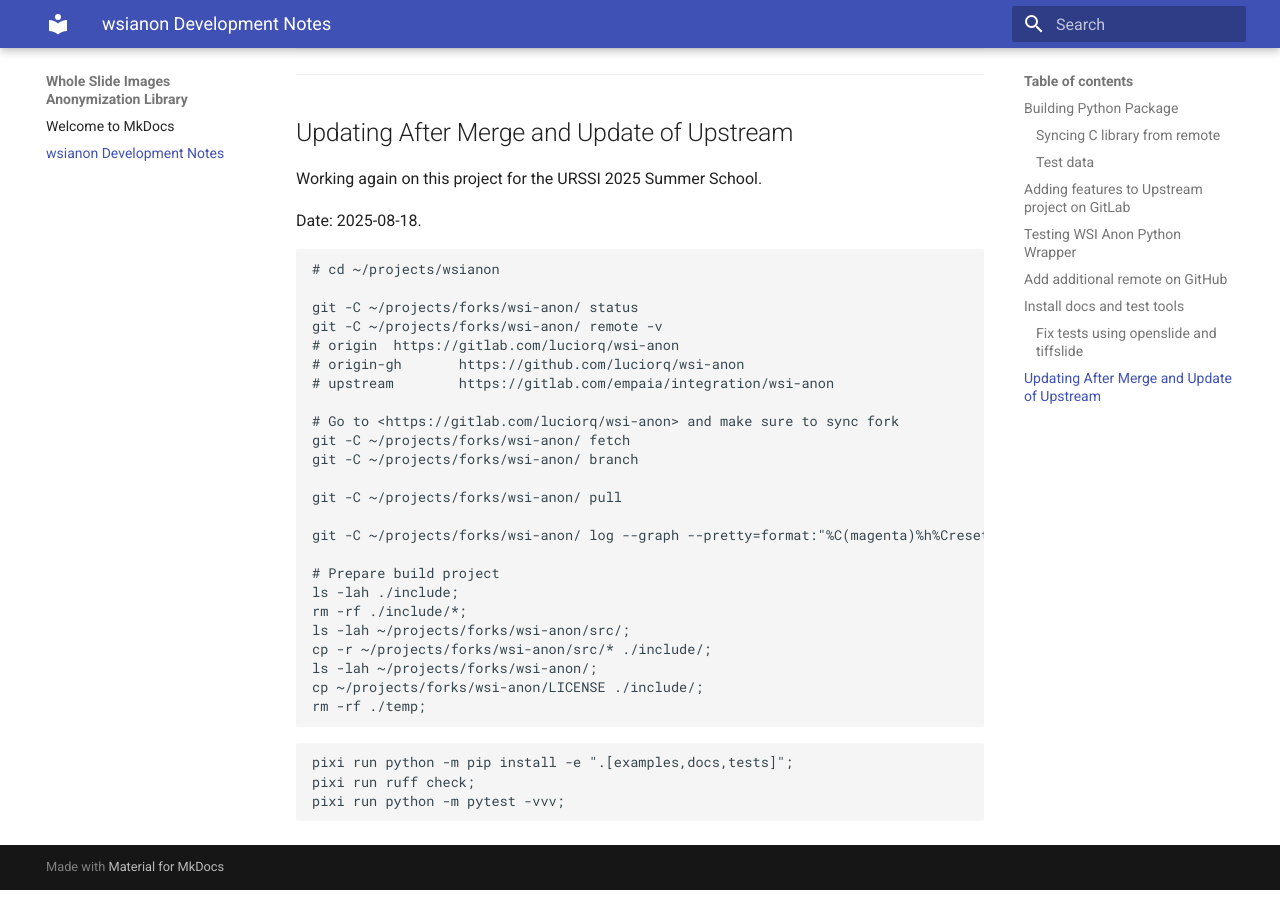
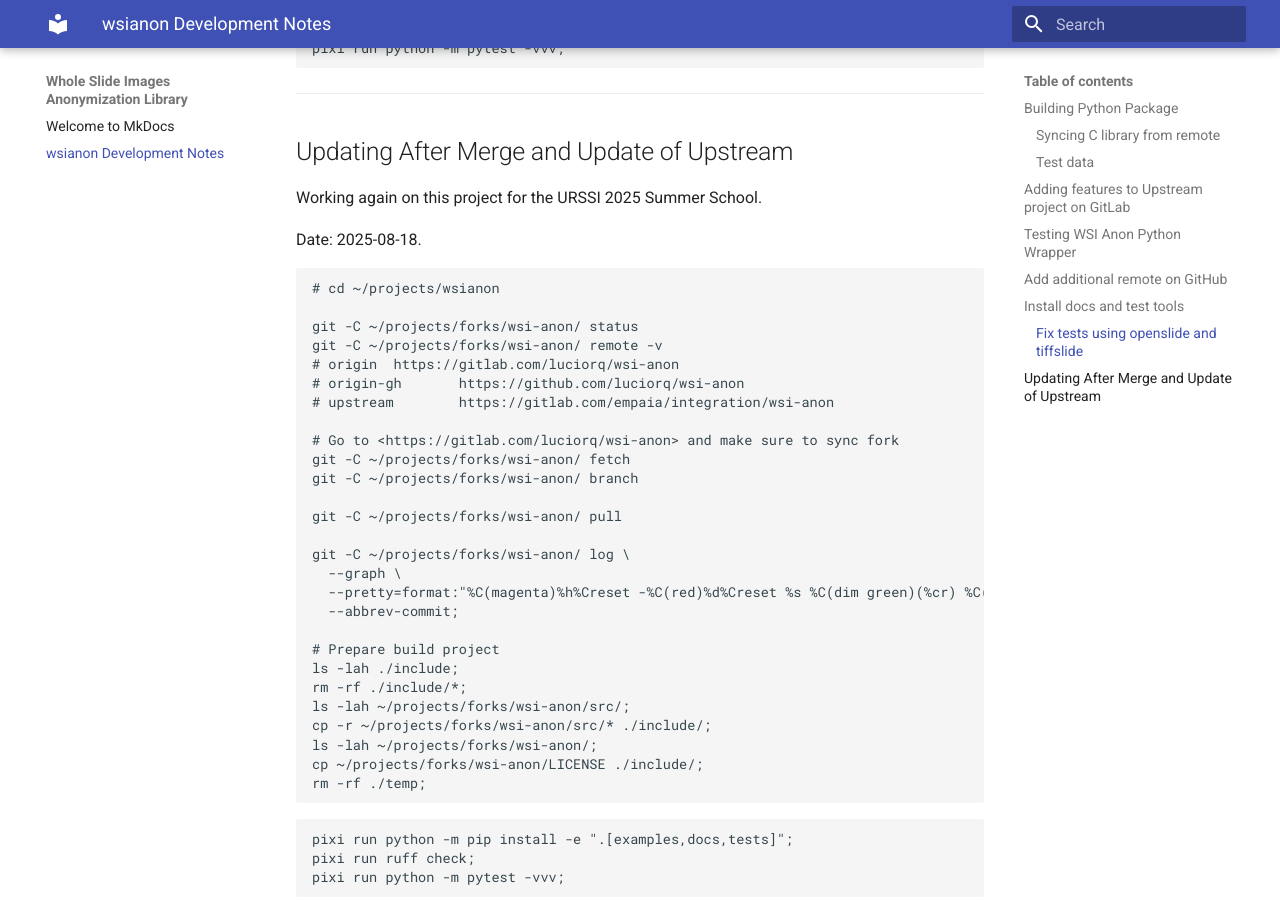
Before and after one commit to luciorq/wsianon, an MkDocs documentation site: the page built from docs/DEVELOPMENT.md, in a window 1280 px wide and 900 px high, scrolled down 2369 px. Built offline with MkDocs 1.6.1 and Material for MkDocs 9.7.7, drawn with Linux system fonts in a browser that asks for light colours; some of the changed text lies outside the part shown.

````diff
--- a/docs/DEVELOPMENT.md
+++ b/docs/DEVELOPMENT.md
@@ -9,7 +9,8 @@ New module code written in `src/wsianon` directory.
 ### Syncing C library from remote
 
 ```bash
-# TODO: @luciorq `macos-support` has already been merged in the main (master) branch.
+# TODO: @luciorq `macos-support` has already been merged in
+# + the main (master) branch.
 # Initial clone: `git clone -b macos-support https://github.com/luciorq/wsi-anon ./temp/`;
 
 git clone -b macos-support https://github.com/luciorq/wsi-anon ./temp/
@@ -27,6 +28,7 @@ Test data is acquired from the [Openslide project](https://openslide.cs.cmu.edu/
 ---
 
 <!--
+
 ## First try using Hatch
 
 > NOTE: Not working properly, since you still needs to compile the C library
@@ -41,6 +43,7 @@ conda create -n hatch-env -y hatch;
 alias hatch='conda run -n hatch-env hatch';
 hatch new --init;
 ```
+
 ### Create Python development env with conda
 
 Test environment: `pytest`, `openslide`, and `tiffslide` are using for testing,
@@ -99,7 +102,9 @@ conda run -n wsianon-env python -c 'from wsianon import wsianon';
 ```bash
 conda run -n wsianon-env python -c 'from wsianon import wsianon; wsianon.anonymize_wsi("../wsi-tools/data/input/CMU-1-Small-Region.svs", new_label_name = "wsianon_test")';
 
-conda run -n wsianon-env python -c 'from wsianon import wsianon; wsianon.get_wsi_data("../wsi-tools/data/input/CMU-1-Small-Region.svs")';
+conda run -n wsianon-env \
+  python -c \
+  'from wsianon import wsianon; wsianon.get_wsi_data("../wsi-tools/data/input/CMU-1-Small-Region.svs")';
 ```
 
 Testing with python
@@ -256,7 +261,10 @@ git -C ~/projects/forks/wsi-anon/ branch
 
 git -C ~/projects/forks/wsi-anon/ pull
 
-git -C ~/projects/forks/wsi-anon/ log --graph --pretty=format:"%C(magenta)%h%Creset -%C(red)%d%Creset %s %C(dim green)(%cr) %C(cyan)<%an>%Creset" --abbrev-commit;
+git -C ~/projects/forks/wsi-anon/ log \
+  --graph \
+  --pretty=format:"%C(magenta)%h%Creset -%C(red)%d%Creset %s %C(dim green)(%cr) %C(cyan)<%an>%Creset" \
+  --abbrev-commit;
 
 # Prepare build project
 ls -lah ./include;
--- a/pyproject.toml
+++ b/pyproject.toml
@@ -41,7 +41,9 @@ classifiers = [
   "Topic :: Software Development :: Libraries :: Python Modules",
   "Intended Audience :: Science/Research",
   "Intended Audience :: Education",
-  "License :: OSI Approved :: MIT License",
+  # TODO: @luciorq newer setuptools complains about license classifiers
+  # +  setuptools.errors.InvalidConfigError: License classifiers have been superseded by license expressions (see https://peps.python.org/pep-0639/). Please remove:
+  # "License :: OSI Approved :: MIT License",
 ]
 
 # Follow Spec 0?
@@ -84,7 +86,6 @@ issues = "https://github.com/luciorq/wsianon/issues"
 requires = [
   "setuptools >= 77.0.3",
   "setuptools_scm",
-  "wheel",
 ]
 build-backend = "setuptools.build_meta"
 
--- a/src/wsianon/__about__.py
+++ b/src/wsianon/__about__.py
@@ -28,7 +28,7 @@ version_tuple: VERSION_TUPLE
 commit_id: COMMIT_ID
 __commit_id__: COMMIT_ID
 
-__version__ = version = '0.1.dev31+g905c98f3e.d20250819'
-__version_tuple__ = version_tuple = (0, 1, 'dev31', 'g905c98f3e.d20250819')
+__version__ = version = '0.1.dev36+g2b7dd27ab.d20250822'
+__version_tuple__ = version_tuple = (0, 1, 'dev36', 'g2b7dd27ab.d20250822')
 
-__commit_id__ = commit_id = 'g905c98f3e'
+__commit_id__ = commit_id = 'g2b7dd27ab'
````
Also changed, not shown: README.md (+11 -2 lines).
